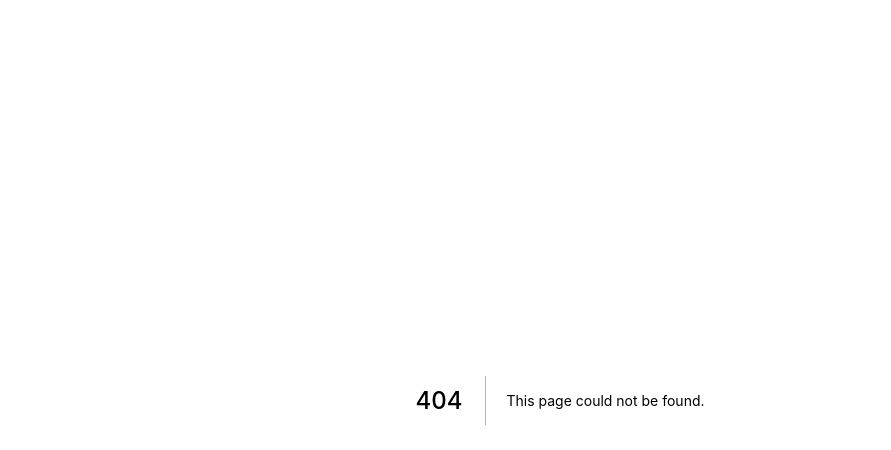
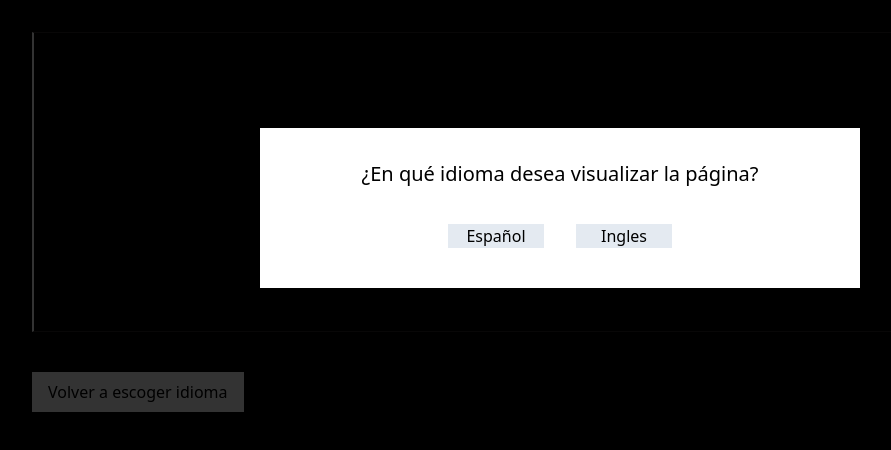
Before and after one commit to ErickOwo/portafolio, a Next.js app: page /daltocourse/languaje in a window 1280 px wide. Before the commit this address had no page. Shown: the top 450 px of the page, without its empty margins (80-971 px from the left). Built offline with nearby package versions, Linux system fonts and the light colour scheme.

Commit message:
practice from languaje added

```diff
--- a/package.json
+++ b/package.json
@@ -13,6 +13,7 @@
     "autoprefixer": "^10.4.8",
     "dexie": "^3.2.2",
     "framer-motion": "^7.1.1",
+    "js-cookie": "^3.0.1",
     "next": "12.2.5",
     "postcss": "^8.4.16",
     "react": "18.2.0",
--- /dev/null
+++ b/src/pages/daltocourse/languaje.js
@@ -0,0 +1,83 @@
+import { useState, useEffect } from 'react';
+import { motion } from 'framer-motion';
+import jsCookie from 'js-cookie';
+
+const Languaje = () => {
+  const [appear, setAppear] = useState(true);
+  const [languaje, setLanguaje] = useState(true);
+  const [closeModal, setCloseModal] = useState(true);
+
+  useEffect(() => {
+    if (jsCookie.get('lang-page')) setLanguaje(jsCookie.get('lang-page'));
+    else setLanguaje(null);
+  }, []);
+
+  const variants = {
+    open: {
+      scale: 1,
+      opacity: 1,
+      transition: {
+        duration: 0.7,
+      },
+    },
+    close: {
+      scale: 0.6,
+      opacity: 0.2,
+      transition: {
+        duration: 0.4,
+      },
+    },
+  };
+
+  const handleClic = (lang) => {
+    setAppear(false);
+    setTimeout(() => {
+      jsCookie.set('lang-page', lang, { expires: 30 });
+      setLanguaje(lang);
+      setCloseModal(true);
+    }, 370);
+  };
+
+  const changeLanguaje = () => {
+    setCloseModal(false);
+    setAppear(true);
+  };
+
+  return (
+    <div className="w-full min-h-screen bg-black pt-8 md:px-28 px-4">
+      {!languaje || !closeModal ? (
+        <motion.div className="bg-black/80 w-full min-h-screen h-screen fixed flex top-0 left-0">
+          <motion.div initial="close" variants={variants} animate={appear ? 'open' : 'close'} className="m-auto mt-32 bg-white w-full max-w-[600px] h-[160px] flex flex-col">
+            <h3 className="text-xl w-full text-center mb-4 mt-8">¿En qué idioma desea visualizar la página?</h3>
+            <div className="p-5 flex gap-8 justify-center">
+              <button className="bg-slate-200/90 w-24 hover:bg-slate-400/80" type="button" value="es" onClick={(e) => handleClic('es')}>
+                Español
+              </button>
+              <button className="bg-slate-200/90 w-24 hover:bg-slate-400/80" type="button" value="en" onClick={(e) => handleClic('en')}>
+                Ingles
+              </button>
+            </div>
+          </motion.div>
+        </motion.div>
+      ) : null}
+      <div className="max-w-full min-h-[300px] mb-10 border border-l-2 border-stone-800 border-l-white text-white md:p-8 p-2">
+        {languaje == 'es' ? (
+          <div className="flex flex-col gap-5 lg:gap-2">
+            <h3 className="text-xl">Has escogido visualizar la página en Español</h3>
+            <p>Bienvenido a la página. Esta es una muestra de como puedes visualizar la página en distintos idiomas atravez de código.</p>
+          </div>
+        ) : languaje == 'en' ? (
+          <div className="flex flex-col gap-5 lg:gap-2">
+            <h3 className="text-xl">You have been choose the english language to the page</h3>
+            <p>Welcome. This is a show of how you can see a page in differents types of languages with code.</p>
+          </div>
+        ) : null}
+      </div>
+      <button type="button" className="bg-white px-4 py-2" onClick={() => changeLanguaje()}>
+        Volver a escoger idioma
+      </button>
+    </div>
+  );
+};
+
+export default Languaje;
```
Also changed, not shown: 1 other file (tests, documents, lock files or other folders).
